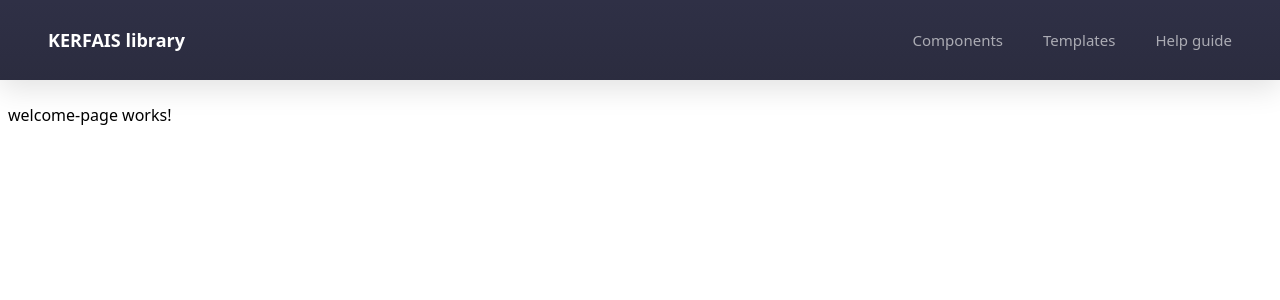
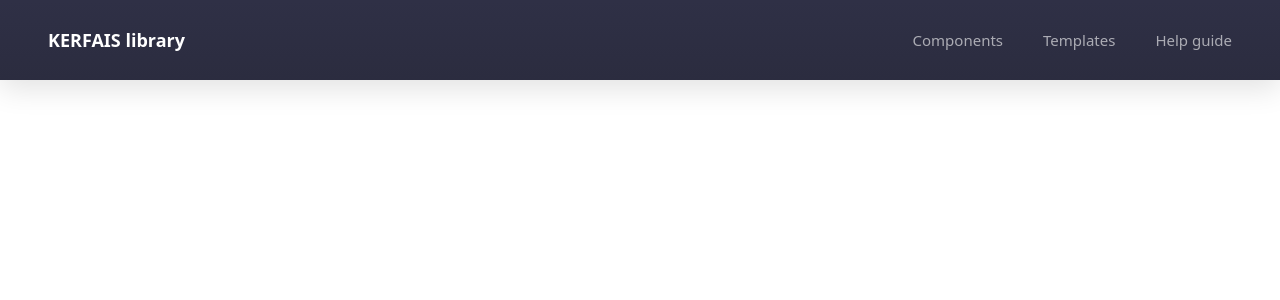
Before and after one commit to kerfaiyass54/personal-angular-lib, an Angular app: page / in a window 1280 px wide. Shown: the top 300 px of the page. Built offline with nearby package versions, Linux system fonts and the light colour scheme.

Commit message:
Configured bootstrap

```diff
--- a/package.json
+++ b/package.json
@@ -18,6 +18,7 @@
     "@angular/platform-browser": "^21.0.7",
     "@angular/platform-browser-dynamic": "^21.0.7",
     "@angular/router": "^21.0.7",
+    "bootstrap": "^5.3.8",
     "rxjs": "~7.8.0",
     "tslib": "^2.3.0",
     "zone.js": "~0.15.1"
--- a/src/app/home-page/welcome-page/welcome-page.component.html
+++ b/src/app/home-page/welcome-page/welcome-page.component.html
@@ -1 +1,3 @@
-<p>welcome-page works!</p>
+<div class="container-fluid">
+
+</div>
```
Also changed, not shown: 1 other file (tests, documents, lock files or other folders).
